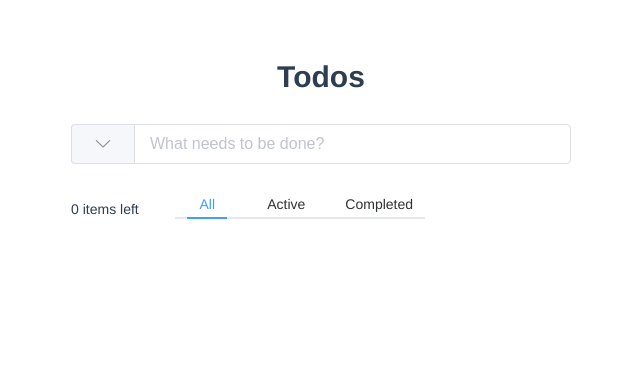
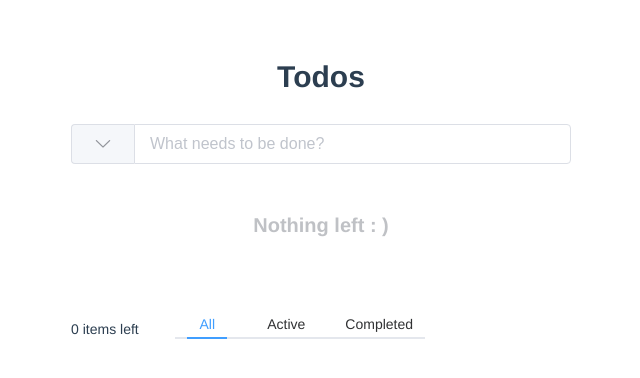
Before and after one commit to LaylaWang17/vue-todo-list, a Vue app: page / in a window 1280 px wide. Shown: the top 378 px of the page, without its empty margins (319-959 px from the left). Built offline with nearby package versions, Linux system fonts and the light colour scheme.

Commit message:
feat: add score bar and empty list prompt

```diff
--- a/src/components/TodoList.vue
+++ b/src/components/TodoList.vue
@@ -1,5 +1,7 @@
 <template>
   <div class="todo-list-wrapper">
+    <div v-if="initialTodos.length === 0" class="empty-list">Nothing left : )</div>
+    <div v-else>
       <todo
         v-for="todo in initialTodos"
         :key="todo.id"
@@ -8,6 +10,7 @@
         @update-todo="$emit('update-todo', todo)"
         @delete-todo="$emit('delete-todo', todo)"
       />
+    </div>
   </div>
 </template>
 
@@ -24,6 +27,17 @@ export default {
 
 <style scoped>
 .todo-list-wrapper {
-  margin: 20px 5px;
+  margin: 20px 0px;
+  padding: 0px 10px;
+  min-height: 100px;
+  max-height: 420px;
+  overflow: scroll;
+}
+
+.empty-list {
+  font-size: 20px;
+  font-weight: bold;
+  color: #bfc1c5;
+  padding-top: 30px;
 }
 </style>
```
Lines whose indentation alone changed are shown as unchanged.
